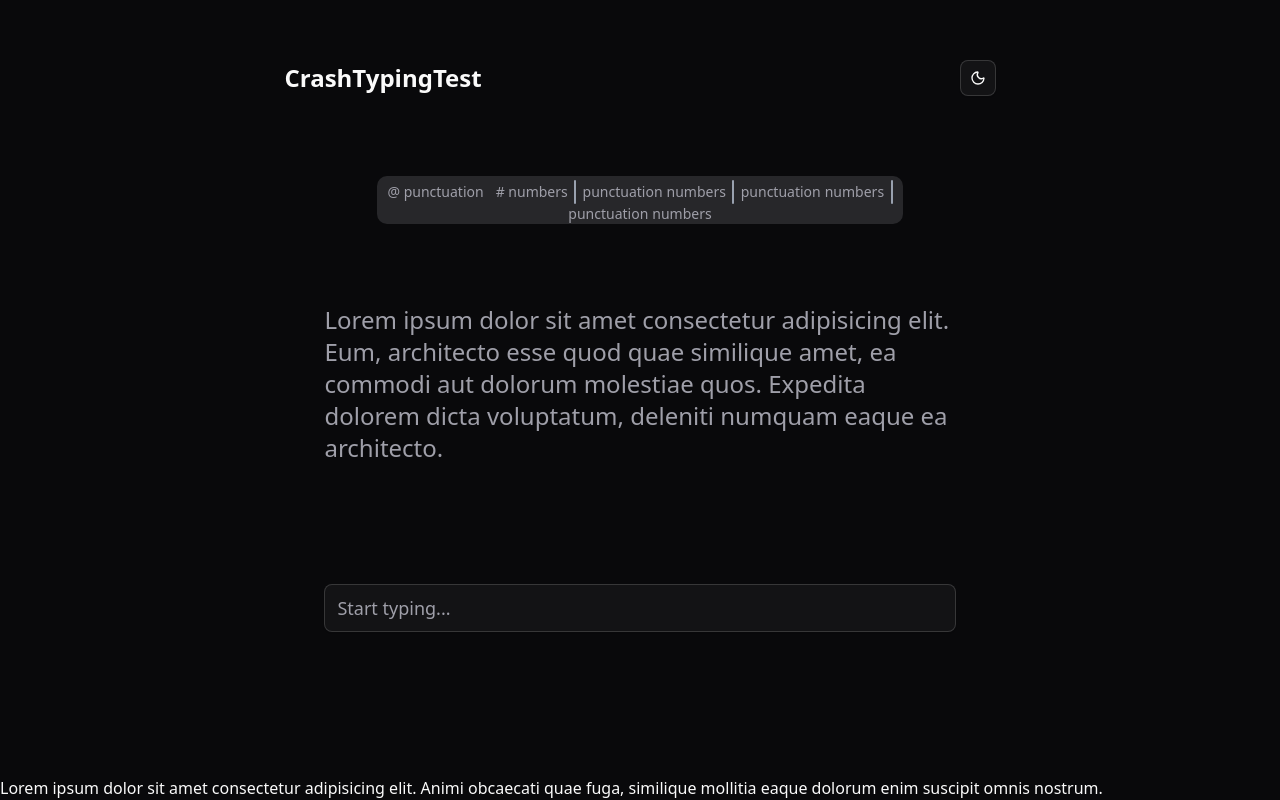
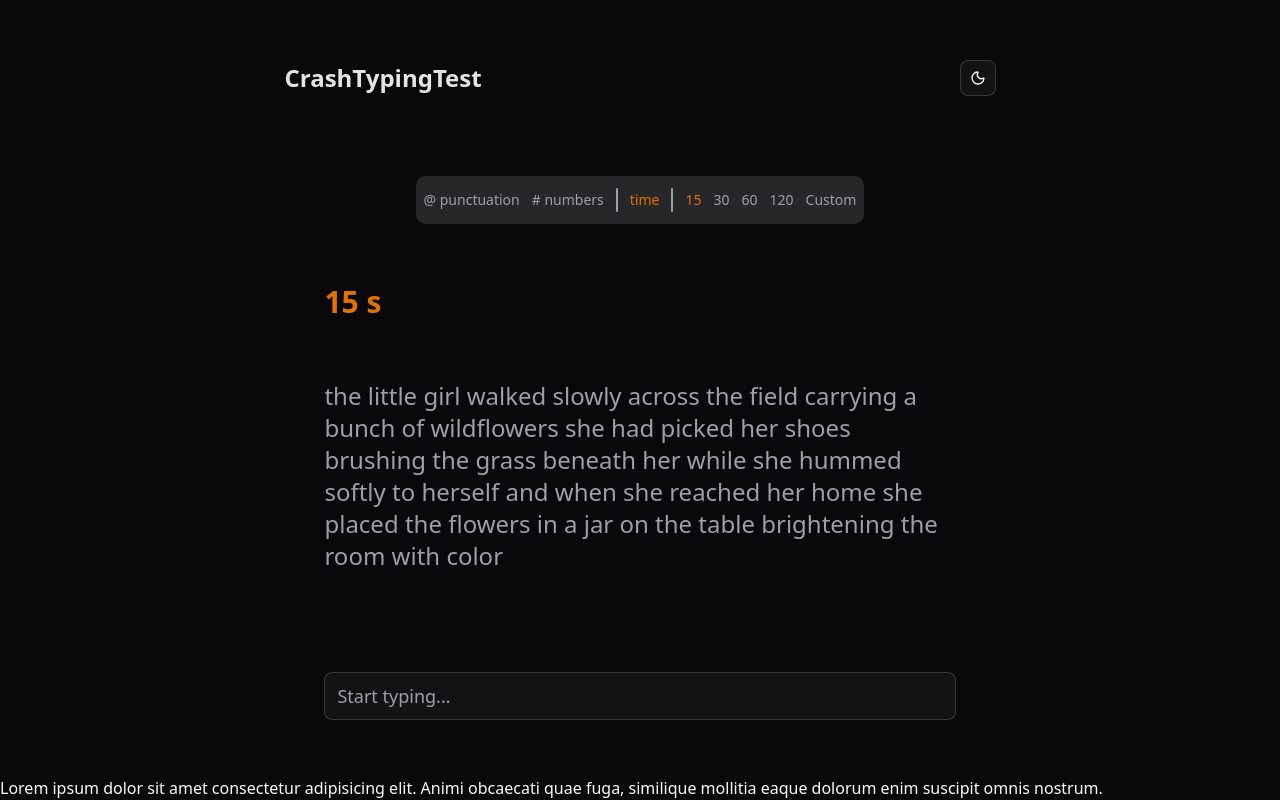
Before and after one commit to sedfarouk/Crash-Typing-Test, a React (Vite) app: page / in a window 1280 px wide. Built offline with nearby package versions, Linux system fonts and the light colour scheme.

Commit message:
feat: add app context to manage states

```diff
--- a/index.html
+++ b/index.html
@@ -7,7 +7,7 @@
     <title>Vite + React</title>
   </head>
   <body class="flex flex-col h-screen">
-    <div id="root" class="flex-1"></div>
+    <div id="root" class="flex-1 bg-background"></div>
     <footer>
       Lorem ipsum dolor sit amet consectetur adipisicing elit. Animi obcaecati quae fuga, similique mollitia eaque dolorum enim suscipit omnis nostrum.
     </footer>
--- a/src/App.jsx
+++ b/src/App.jsx
@@ -1,12 +1,15 @@
 import './App.css'
 import { ThemeProvider } from './components/theme-provider'
 import HomePage from './pages/HomePage'
+import AppContextProvider from './store/app-store'
 
 function App() {
   return (
-    <ThemeProvider defaultTheme='dark' storageKey='vite-ui-theme'>
-      <HomePage />
-    </ThemeProvider>
+    <AppContextProvider>
+      <ThemeProvider defaultTheme='dark' storageKey='vite-ui-theme'>
+        <HomePage />
+      </ThemeProvider>
+    </AppContextProvider>
   )
 }
 
--- a/src/components/Header.jsx
+++ b/src/components/Header.jsx
@@ -4,7 +4,7 @@ export default function Header() {
   return (
     <header className="flex flex-row items-center justify-between mb-20 mt-10">
       <section id="title">
-        <h1 className="text-2xl font-semibold">CrashTypingTest</h1>
+        <h1 className="text-2xl font-semibold text-primary">CrashTypingTest</h1>
       </section>
       <section id="misc">
         <ModeToggle />
--- a/src/components/Main.jsx
+++ b/src/components/Main.jsx
@@ -1,11 +1,15 @@
 import { Input } from "@/components/ui/input";
 import Menu from "./Menu";
+import { useContext } from "react";
+import {AppCtx} from "@/store/app-store";
 
 export default function Main() {
-	return <main className="flex flex-col justify-start gap-20 h-full lg:mx-10">
+	const appCtx = useContext(AppCtx);
+
+	return <main className="flex flex-col justify-start gap-15 h-full lg:mx-10">
 		<Menu />
 		<article id="type-content" className="text-muted-foreground">
-			<p className="text-2xl">Lorem ipsum dolor sit amet consectetur adipisicing elit. Eum, architecto esse quod quae similique amet, ea commodi aut dolorum molestiae quos. Expedita dolorem dicta voluptatum, deleniti numquam eaque ea architecto.</p>
+			<p className="text-2xl">{appCtx.selectedText}</p>
 		</article>
 		<article id="type-input">
 			<Input type="text" placeholder="Start typing..." className="mt-10" />
--- a/src/components/Menu.jsx
+++ b/src/components/Menu.jsx
@@ -1,23 +1,29 @@
+import { useContext } from 'react';
+import classes from './Menu.module.css';
+import {AppCtx} from '@/store/app-store';
+
 export default function Menu() {
-  return <section id="menu" className="flex flex-wrap justify-evenly items-center rounded-lg md:h-12 h-17 lg:w-5/6 w-full  mx-auto p-1 bg-muted text-sm text-muted-foreground">
+  const appCtx = useContext(AppCtx);
+
+  return <>
+    <section id="menu" className={`${classes.menu} flex gap-3 items-center rounded-lg md:h-12 h-17 w-auto mx-auto px-2 py-3 bg-muted text-sm text-muted-foreground`}>
       <nav className="flex gap-3">
-      <p>@ punctuation</p>
-      <p># numbers</p>
+        <p onClick={appCtx.handlePunctuationSwitch} className={appCtx.punctuationSwitch ? "text-amber-600" : null}>@ punctuation</p>
+        <p onClick={appCtx.handleNumbersSwitch} className={appCtx.numbersSwitch ? "text-amber-600" : null}># numbers</p>
       </nav>
       <div className="spacer h-6 rounded-2xl w-0.5 rounded-2 border-none bg-gray-400"></div>
       <nav className="flex gap-1">
-      <p>punctuation</p>
-      <p>numbers</p>
+        <p className="text-amber-600">time</p>
       </nav>
       <div className="spacer h-6 rounded-2xl w-0.5 rounded-2 border-none bg-gray-400"></div>
-    <nav className="flex gap-1">
-      <p>punctuation</p>
-      <p>numbers</p>
-    </nav>
-    <div className="spacer h-6 rounded-2xl w-0.5 rounded-2 border-none bg-gray-400"></div>
-    <nav className="flex gap-1">
-      <p>punctuation</p>
-      <p>numbers</p>
+      <nav className="flex gap-3">
+        <p className={appCtx.timerInterval === 15 ? "text-amber-600" : null} onClick={() => appCtx.handleTimerIntervalChange(15)}>15</p>
+        <p className={appCtx.timerInterval === 30 ? "text-amber-600" : null} onClick={() => appCtx.handleTimerIntervalChange(30)}>30</p>
+        <p className={appCtx.timerInterval === 60 ? "text-amber-600" : null} onClick={() => appCtx.handleTimerIntervalChange(60)}>60</p>
+        <p className={appCtx.timerInterval === 120 ? "text-amber-600" : null} onClick={() => appCtx.handleTimerIntervalChange(120)}>120</p>
+        <p>Custom</p>
       </nav>
     </section>
+    <h3 className="text-3xl font-semibold text-amber-600">{appCtx.timerInterval} s</h3>
+  </>
 }
--- /dev/null
+++ b/src/components/Menu.module.css
@@ -0,0 +1,3 @@
+.menu p {
+    cursor: pointer;
+}
--- a/src/components/mode-toggle.jsx
+++ b/src/components/mode-toggle.jsx
@@ -13,7 +13,7 @@ export function ModeToggle() {
   const { setTheme } = useTheme()
 
   return (
-    <DropdownMenu>
+    <DropdownMenu className="">
       <DropdownMenuTrigger asChild>
         <Button variant="outline" size="icon">
           <Sun className="h-[1.2rem] w-[1.2rem] scale-100 rotate-0 transition-all dark:scale-0 dark:-rotate-90" />
--- a/src/data/data.json
+++ b/src/data/data.js
@@ -1,4 +1,4 @@
-{
+const SENTENCES = {
   "easy": {
     "plain": [
       "the sun rose slowly above the quiet hills spreading its light across the fields and the trees while the birds began to sing and the gentle wind moved through the grass making the morning feel calm and peaceful for everyone who stepped outside to begin their day",
@@ -269,3 +269,5 @@
     ]
   }
 }
+
+export default SENTENCES;
--- /dev/null
+++ b/src/store/app-store.jsx
@@ -0,0 +1,84 @@
+import { useState, createContext, useEffect } from "react"
+import SENTENCES from '../data/data';
+
+const DEFAULT_TIMER_INTERVAL = 15;
+const length = SENTENCES.easy.plain.length;
+const DEFAULT_SENTENCE = SENTENCES.easy.plain[Math.floor(Math.random() * length)];
+
+const AppCtx = createContext({
+	punctuationSwitch: false,
+	numbersSwitch: false,
+	timerInterval: DEFAULT_TIMER_INTERVAL,
+	selectedText: DEFAULT_SENTENCE,
+	gameStart: false,
+	handleNumbersSwitch: () => null,
+	handlePunctuationSwitch: () => null,
+	handleTimerIntervalChange: () => null,
+	handleGameStart: () => null,
+	handleSetSelectedText: () => null
+});
+
+const AppContextProvider = ({ children }) => {
+	const [punctuationSwitch, setPunctuationSwitch] = useState(false);
+	const [numbersSwitch, setNumbersSwitch] = useState(false);
+	const [timerInterval, setTimerInterval] = useState(DEFAULT_TIMER_INTERVAL);
+	const [selectedText, setSelectedText] = useState(DEFAULT_SENTENCE);
+	const [gameStart, setGameStart] = useState(false);
+
+	useEffect(() => {
+		let interval;
+
+		if (gameStart) {
+			interval = setInterval(() => {
+				setTimerInterval(prevRemainingTime => {
+					if (prevRemainingTime <= 1) {
+						clearInterval(interval);
+						return 0;
+					}
+					return prevRemainingTime - 1;
+				});
+			}, 1000);
+		}
+		return () => clearInterval(interval);
+	}, [gameStart]);
+
+	function handlePunctuationSwitch() {
+		setPunctuationSwitch(prev => !prev);
+	}
+
+	function handleNumbersSwitch() {
+		setNumbersSwitch(prev => !prev);
+	}
+
+	function handleTimerIntervalChange(newInterval) {
+		if (!gameStart) return;
+		setTimerInterval(newInterval);
+	}
+
+	function handleGameStart() {
+		setGameStart(prev => !prev);
+	}
+
+	function handleSetSelectedText(newText) {
+		setSelectedText(newText);
+	}
+
+	const ctxValue = {
+		punctuationSwitch,
+		numbersSwitch,
+		timerInterval,
+		selectedText,
+		handleNumbersSwitch,
+		handlePunctuationSwitch,
+		handleTimerIntervalChange,
+		handleGameStart,
+		handleSetSelectedText
+	}
+
+	return <AppCtx.Provider value={ctxValue}>
+		{children}
+	</AppCtx.Provider>
+}
+
+export { AppCtx };
+export default AppContextProvider
```
Lines whose indentation alone changed are shown as unchanged.
